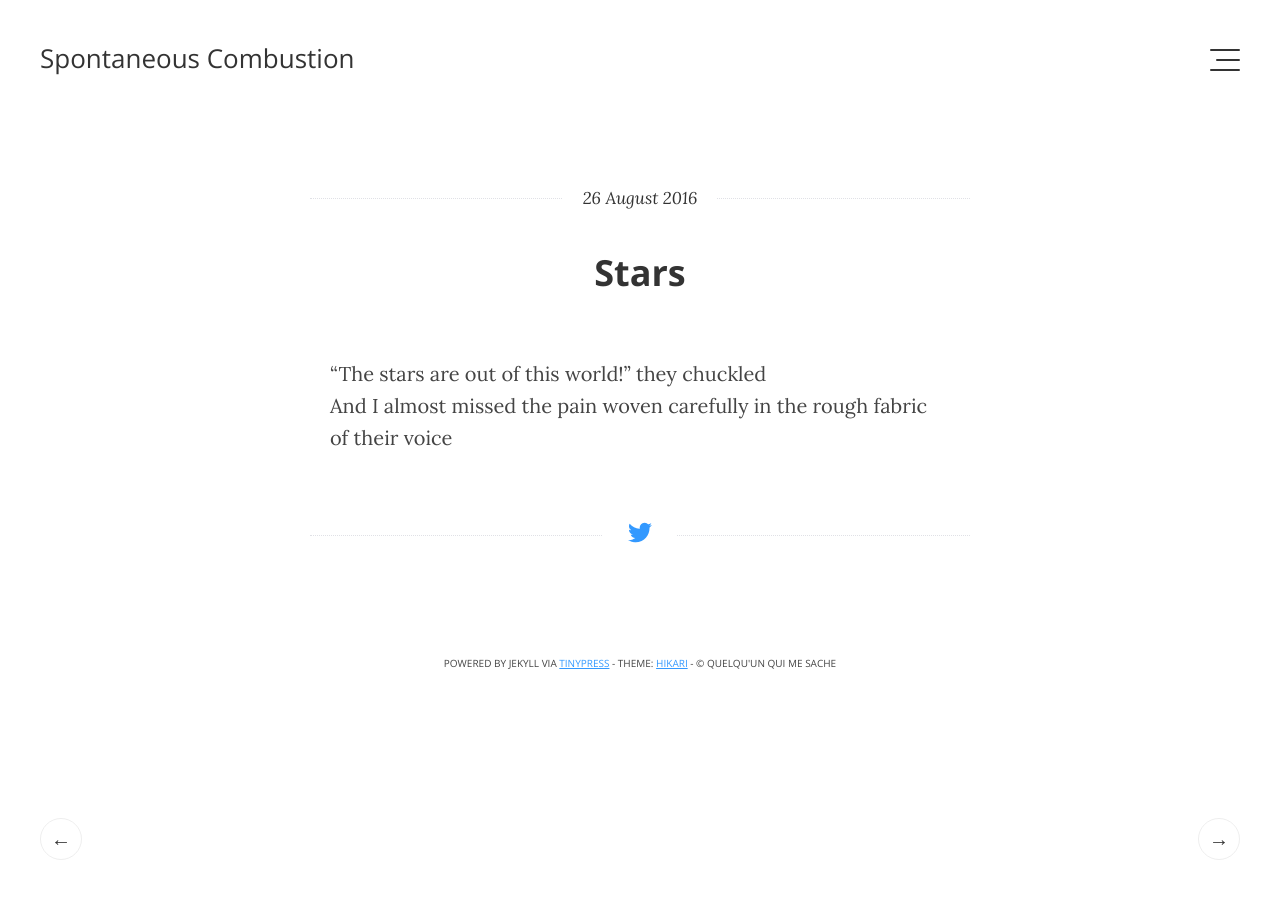
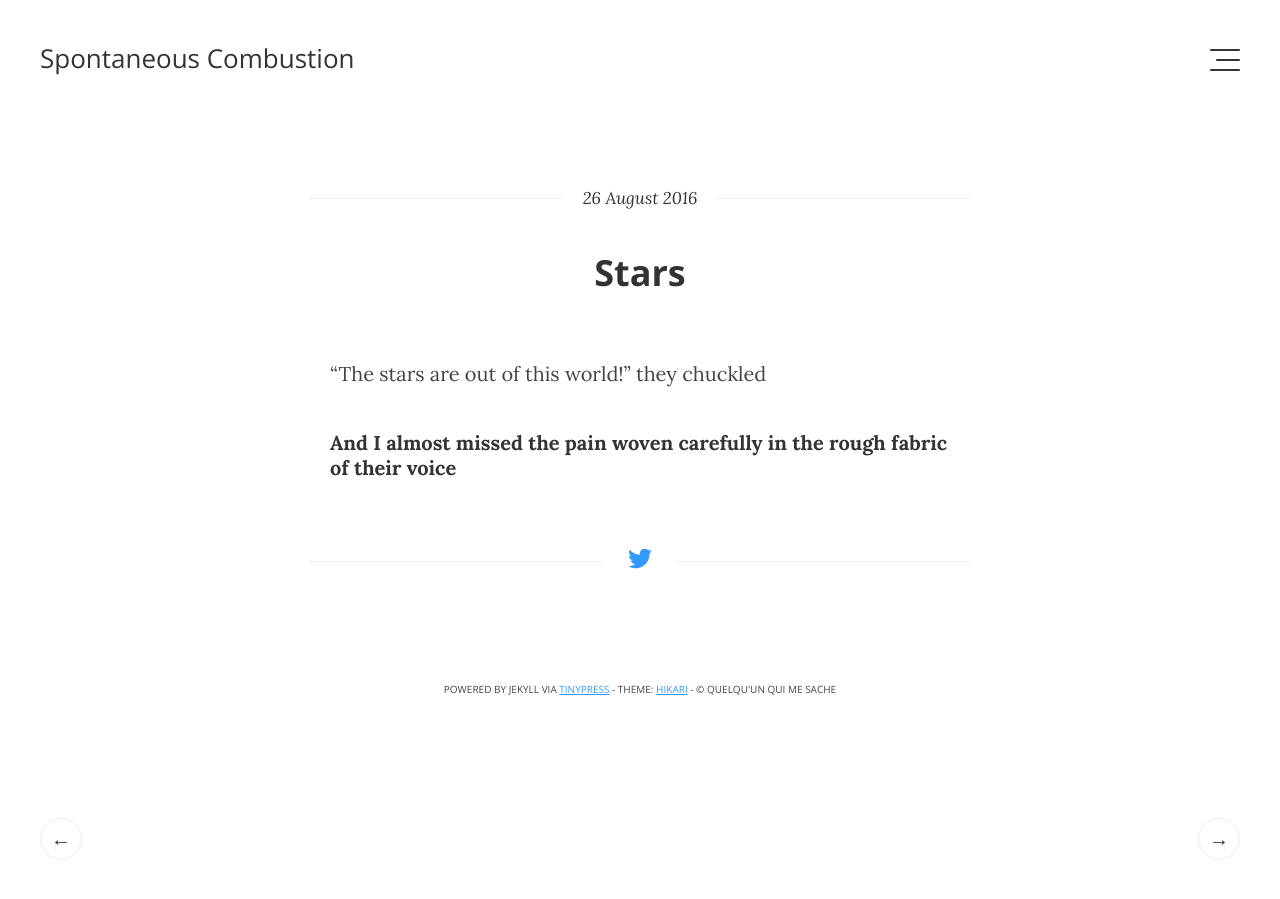
Before and after one commit to quinez/quinez.github.io, a Jekyll site: the page built from _posts/2016-08-26-stars.markdown, in a window 1280 px wide. Built offline with Jekyll 4.4.1, drawn with Linux system fonts in a browser that asks for light colours.

```diff
--- a/_posts/2016-08-26-stars.markdown
+++ b/_posts/2016-08-26-stars.markdown
@@ -5,4 +5,4 @@ layout: post
 ---
 "The stars are out of this world!" they chuckled
 <br/>
-And I almost missed the pain woven carefully in the rough fabric of their voice
+<h6>And I almost missed the pain woven carefully in the rough fabric of their voice</h6>
```
